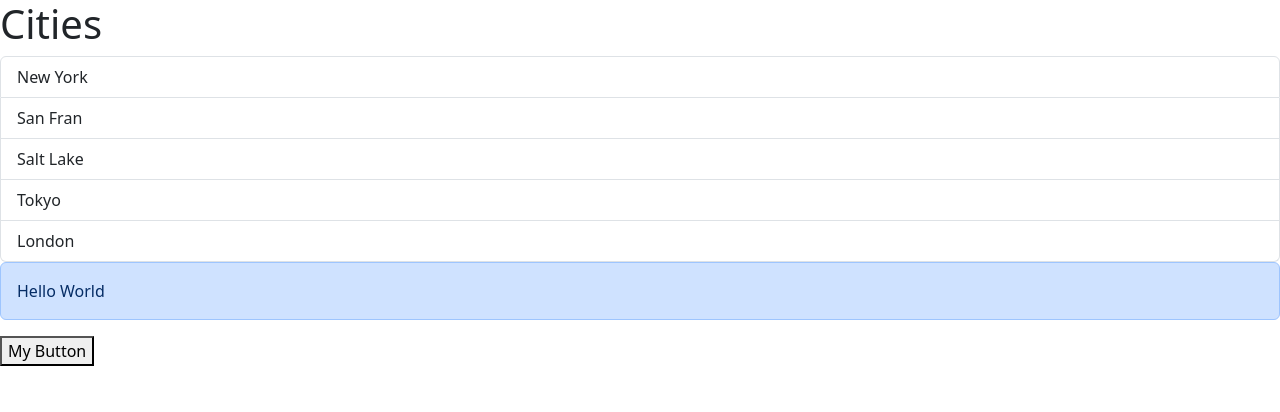
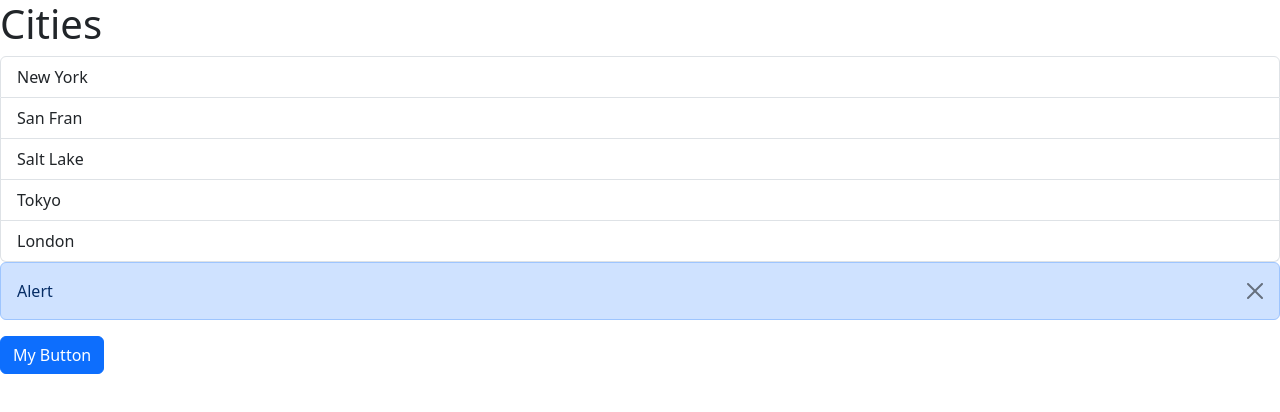
Before and after one commit to cherbon99/Small_Projects, a React (Vite) app in the folder react-app/: page / in a window 1280 px wide. Both pictures are taken after a click on the button "My Button". Shown: the top 412 px of the page. Built offline with nearby package versions, Linux system fonts and the light colour scheme.

Commit message:
adding a dismisable alert

```diff
--- a/react-app/src/App.tsx
+++ b/react-app/src/App.tsx
@@ -1,5 +1,7 @@
 import ListGroup from "./Components/ListGroup";
 import Alert from "./Components/Alert";
+import Button from "./Components/Button";
+import { useState } from "react";
 
 function App() {
   let items = ["New York", "San Fran", "Salt Lake", "Tokyo", "London"];
@@ -7,6 +9,8 @@ function App() {
   const handleSelectItem = (item: string) => {
     console.log(item);
   };
+
+  const [alertVisible, setAlertVisibility] = useState(false);
   return (
     <div>
       <ListGroup
@@ -14,11 +18,11 @@ function App() {
         heading="Cities"
         onSelectItem={handleSelectItem}
       />
-      <Alert>
-        Hello <span>World</span>
-      </Alert>
+      {alertVisible && (
+        <Alert onClose={() => setAlertVisibility(false)}>Alert</Alert>
+      )}
 
-      <button onClick={() => console.log("Clicked")}>My Button</button>
+      <Button onClick={() => setAlertVisibility(true)}>My Button</Button>
     </div>
   );
 }
--- a/react-app/src/Components/Alert.tsx
+++ b/react-app/src/Components/Alert.tsx
@@ -2,9 +2,21 @@ import { ReactNode } from "react";
 
 interface AlertProps {
   children: ReactNode;
+  onClose: () => void;
 }
-const Alert = ({ children }: AlertProps) => {
-  return <div className="alert alert-primary">{children}</div>;
+const Alert = ({ children, onClose }: AlertProps) => {
+  return (
+    <div className="alert alert-primary alert-dismissible">
+      {children}
+      <button
+        type="button"
+        className="btn-close"
+        onClick={onClose}
+        data-bs-dismiss="alert"
+        aria-label="Close"
+      ></button>
+    </div>
+  );
 };
 
 export default Alert;
--- a/react-app/src/Components/Button.tsx
+++ b/react-app/src/Components/Button.tsx
@@ -1,13 +1,12 @@
-import React from "react";
-
-interface ButtonProps {
+interface Props {
   children: string;
   onClick: () => void;
+  color?: string;
 }
 
-const Button = ({ children, onClick }: ButtonProps) => {
+const Button = ({ children, color = "primary", onClick }: Props) => {
   return (
-    <button className="btn btn-dark" onClick={onClick}>
+    <button className={"btn btn-" + color} onClick={onClick}>
       {children}
     </button>
   );
```
